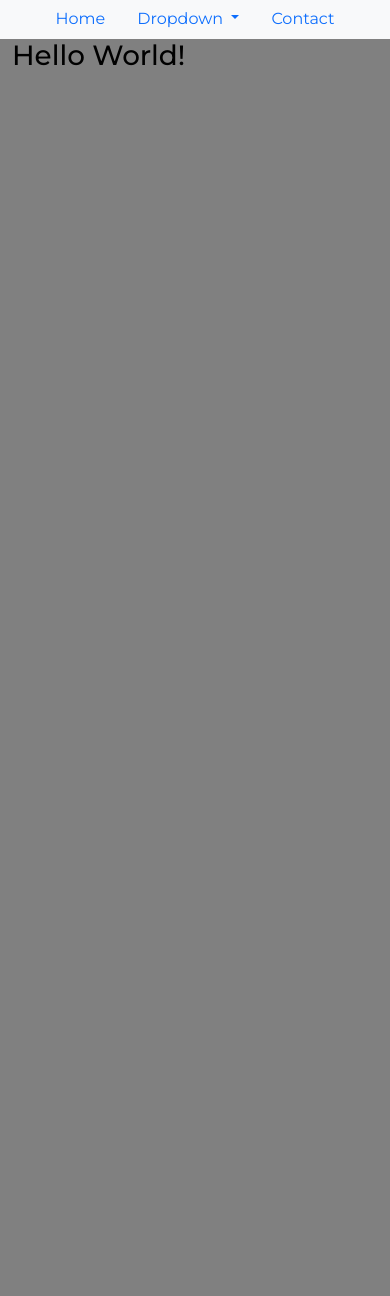
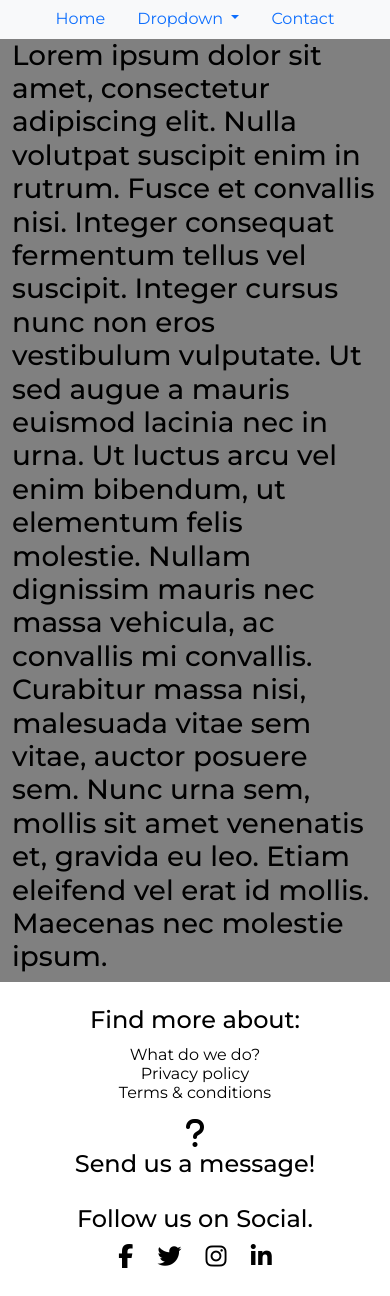
Before and after one commit to HinaKhan94/explore-it, a Django app: page / in a window 390 px wide. Shown: the part 276-1572 px from the top of the page. Before the commit the page ends 342 px from the top, so only its background shows below. Run offline with Django 4.2, Linux system fonts and the light colour scheme; some libraries are stand-ins or nearby versions; grey boxes are pictures that could not be loaded.

Commit message:
build: add styles to footer desktop and mobile

```diff
--- a/static/css/style.css
+++ b/static/css/style.css
@@ -3,3 +3,61 @@ body.main-bg {
     color: black;
     font-family: Montserrat, sans-serif;
 }
+
+<!--------------------------------------- Footer ------------------------------------>
+/* General Footer Styles */
+.footer-column1 {
+    text-align: center;
+  }
+
+  .footer-heading {
+    text-align: center;
+    margin: 0 0 10px 0;
+    font-size: 1.5rem;
+  }
+
+  .footer-links {
+    text-align: center;
+    margin: 0 auto;
+    display: inline-block;
+  }
+
+  .footer-links p {
+    margin: 0;
+    line-height: 1.2; /* Adjust the line height */
+  }
+
+  .footer-question {
+    font-size: xx-large;
+  }
+
+  /* Social Icons */
+  .social-icons a {
+    color: #000;
+    margin: 0 10px;
+    font-size: 1.5rem;
+  }
+
+  .social-icons a:hover {
+    color: #007bff;
+  }
+  <!--------------------------------------- media queries ------------------------------------>
+  /* Responsive Styles Footer */
+  @media (max-width: 768px) {
+    .footer-heading {
+      font-size: 1.2rem; /* Smaller font size for headings on mobile */
+    }
+
+    .footer-links {
+      text-align: center;
+      display: block;
+    }
+
+    .footer-links p {
+      line-height: 1.2; /* Adjust the line height for mobile */
+    }
+
+    .social-icons a {
+      font-size: 1.2rem; /* Smaller font size for social icons on mobile */
+    }
+  }
--- a/templates/base.html
+++ b/templates/base.html
@@ -54,6 +54,33 @@
 
 
     <!-- Footer -->
+<div class="container-fluid text-center py-4" style="background-color: white;">
+  <div class="row align-items-center">
+    <div class="col-12 col-md-4 mb-3 mb-md-0">
+      <div class="footer-column1">
+        <h3 class="footer-heading">Find more about:</h3>
+        <div class="footer-links">
+          <p>What do we do?</p>
+          <p>Privacy policy</p>
+          <p>Terms & conditions</p>
+        </div>
+      </div>
+    </div>
+    <div class="col-12 col-md-4 mb-3 mb-md-0">
+      <i class="fa-solid fa-question fa-bounce footer-question"></i>
+      <h3 class="footer-heading">Send us a message!</h3>
+    </div>
+    <div class="col-12 col-md-4">
+      <h3 class="footer-heading">Follow us on Social.</h3>
+      <div class="social-icons">
+        <a href="https://www.facebook.com" target="_blank"><i class="fab fa-facebook-f"></i></a>
+        <a href="https://www.twitter.com" target="_blank"><i class="fab fa-twitter"></i></a>
+        <a href="https://www.instagram.com" target="_blank"><i class="fab fa-instagram"></i></a>
+        <a href="https://www.linkedin.com" target="_blank"><i class="fab fa-linkedin-in"></i></a>
+      </div>
+    </div>
+  </div>
+</div>
     <!-- Bootstrap 5 JS -->
     <script src="https://cdn.jsdelivr.net/npm/@popperjs/core@2.11.8/dist/umd/popper.min.js" integrity="sha384-I7E8VVD/ismYTF4hNIPjVp/Zjvgyol6VFvRkX/vR+Vc4jQkC+hVqc2pM8ODewa9r" crossorigin="anonymous"></script>
     <script src="https://cdn.jsdelivr.net/npm/bootstrap@5.3.3/dist/js/bootstrap.min.js" integrity="sha384-0pUGZvbkm6XF6gxjEnlmuGrJXVbNuzT9qBBavbLwCsOGabYfZo0T0to5eqruptLy" crossorigin="anonymous"></script>
--- a/templates/index.html
+++ b/templates/index.html
@@ -3,7 +3,9 @@
 <div class="container-fluid">
     <div class="row">
         <div class="col-md-6 offset-md-3">
-            <h1>Hello World!</h1>
+            <h1>Lorem ipsum dolor sit amet, consectetur adipiscing elit. Nulla volutpat suscipit enim in rutrum. Fusce et convallis nisi. Integer consequat fermentum tellus vel suscipit. Integer cursus nunc non eros vestibulum vulputate. Ut sed augue a mauris euismod lacinia nec in urna. Ut luctus arcu vel enim bibendum, ut elementum felis molestie. Nullam dignissim mauris nec massa vehicula, ac convallis mi convallis. Curabitur massa nisi, malesuada vitae sem vitae, auctor posuere sem. Nunc urna sem, mollis sit amet venenatis et, gravida eu leo. Etiam eleifend vel erat id mollis. Maecenas nec molestie ipsum.
+
+            </h1>
         </div>
     </div>
 
```
